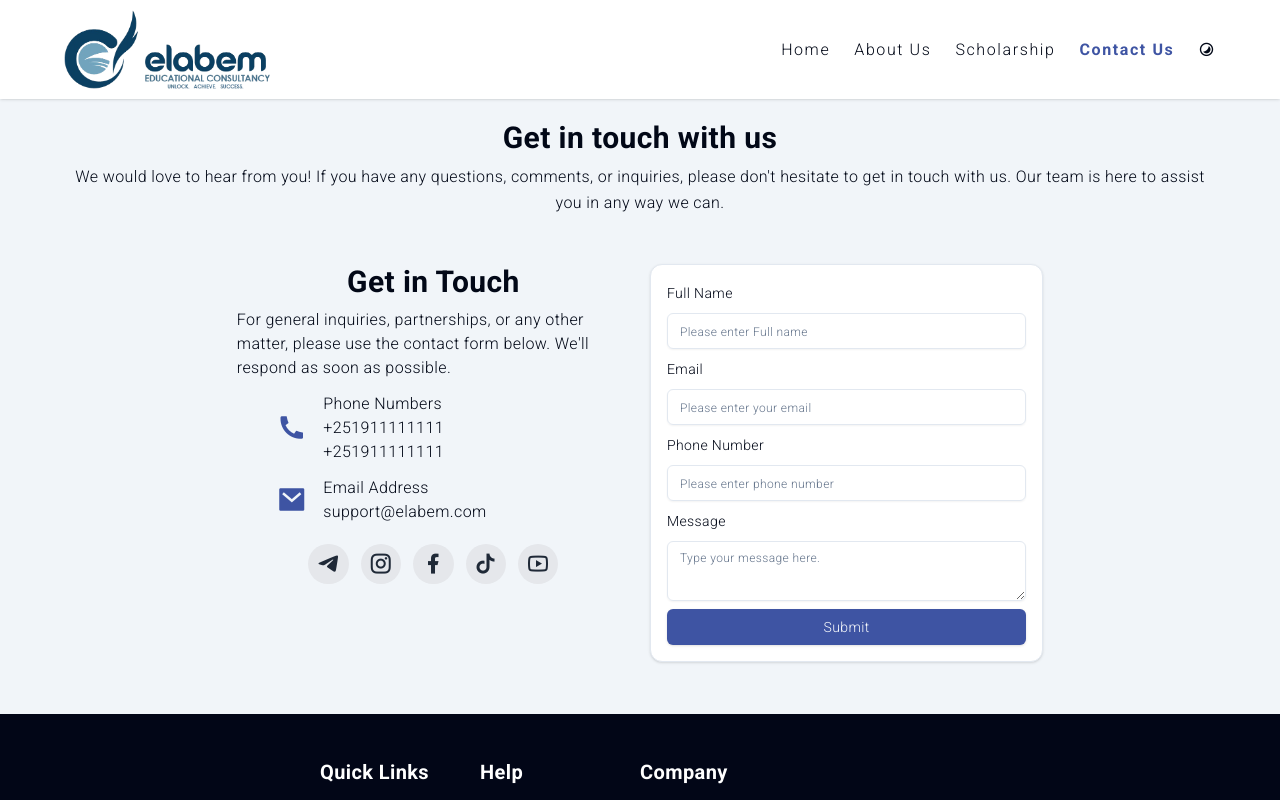
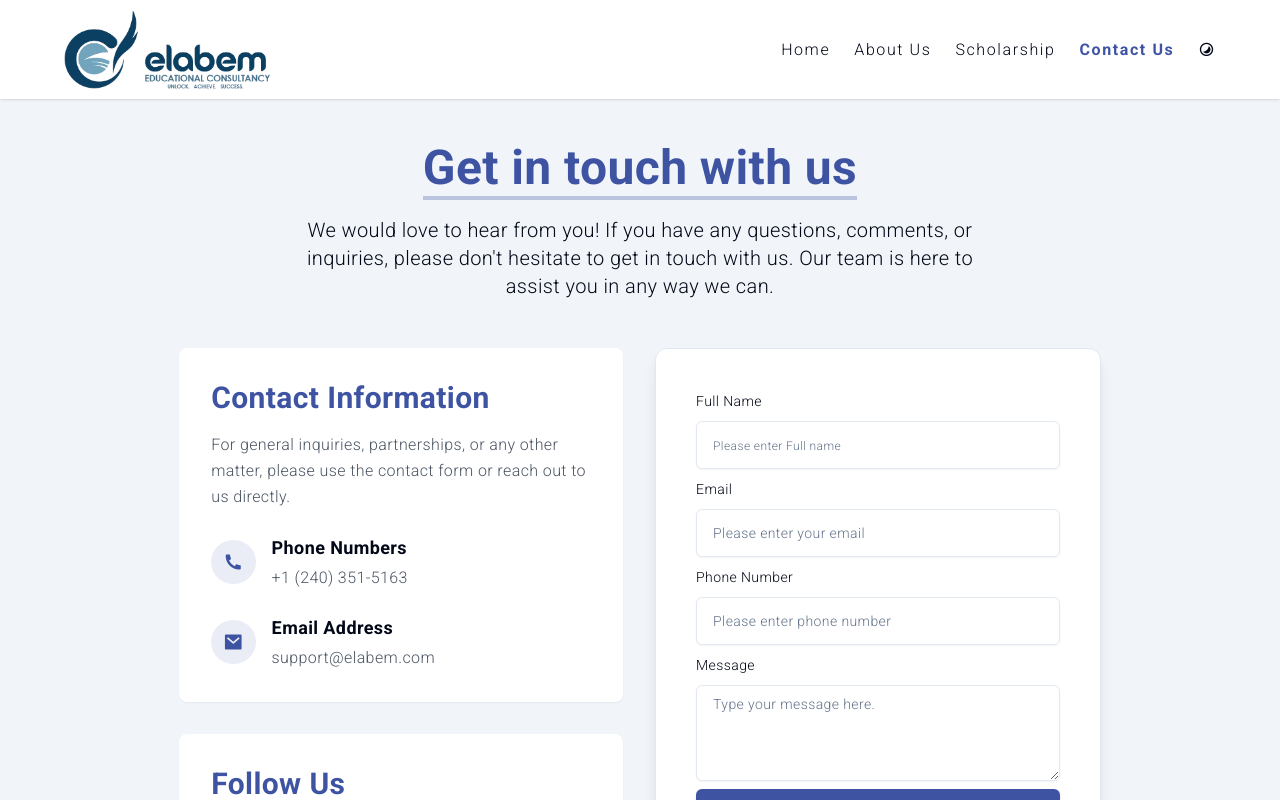
Before and after one commit to kasahun-welela/elabem, a Next.js app: page /contact-us in a window 1280 px wide. Shown: the top 800 px of the page. Built offline with nearby package versions, Linux system fonts and the light colour scheme.

Commit message:
update contact us page based on feedback

```diff
--- a/app/contact-us/page.tsx
+++ b/app/contact-us/page.tsx
@@ -4,49 +4,66 @@ import { Card } from "@/components/ui/card";
 
 export default function page() {
   return (
-    <div className="w-[90%] mx-auto mt-24 py-6">
-      <div>
-        <h1 className="text-2xl md:text-3xl font-bold mb-2 text-center">
+    <div className="w-[90%] mx-auto mt-24 py-12">
+      <div className="text-center mb-12">
+        <h1 className="text-4xl md:text-5xl font-bold mb-6 text-primary relative inline-block">
           Get in touch with us
+          <span className="absolute -bottom-2 left-0 w-full h-1 bg-primary/30"></span>
         </h1>
-        <p className="text-base md:text-center leading-relaxed ">
+        <p className="text-lg md:text-xl max-w-2xl mx-auto">
           We would love to hear from you! If you have any questions, comments,
           or inquiries, please don&apos;t hesitate to get in touch with us. Our
           team is here to assist you in any way we can.
         </p>
       </div>
 
-      <div className="md:flex gap-5 md:mt-10 md:w-[70%] mx-auto">
-        <div className="basis-1/2">
-          <h2 className="text-center text-xl md:text-3xl py-2 font-semibold">
-            Get in Touch
+      <div className="md:flex gap-8 md:w-[80%] mx-auto">
+        <div className="basis-1/2 space-y-8">
+          <div className="bg-white dark:bg-slate-950 p-8 rounded-lg shadow-sm">
+            <h2 className="text-2xl md:text-3xl font-semibold mb-4 text-primary">
+              Contact Information
             </h2>
-          <p className="leading-relaxed  md:text-base ">
-            For general inquiries, partnerships, or any other matter, please use
-            the contact form below. We&apos;ll respond as soon as possible.
+            <p className="text-gray-600 dark:text-gray-300 leading-relaxed mb-6">
+              For general inquiries, partnerships, or any other matter, please
+              use the contact form or reach out to us directly.
             </p>
 
-          <div className="flex items-center gap-4 ml-6 md:ml-10 my-3">
-            <i className="ri-phone-fill text-primary text-2xl md:text-3xl"></i>
+            <div className="space-y-6">
+              <div className="flex items-center gap-4">
+                <div className="bg-primary/10 px-3 py-2 rounded-full">
+                  <i className="ri-phone-fill text-primary text-xl"></i>
+                </div>
                 <div>
-              <h1 className=" text-lg md:text-base ">Phone Numbers</h1>
-              <p className="leading-relaxed  md:text-base ">+251911111111</p>
-              <p className="leading-relaxed  md:text-base ">+251911111111</p>
+                  <h3 className="text-lg font-semibold mb-1">Phone Numbers</h3>
+                  <p className="text-gray-600 dark:text-gray-300">
+                    +1 (240) 351-5163
+                  </p>
                 </div>
               </div>
-          <div className="flex items-center gap-4 ml-6 md:ml-10 my-3">
-            <i className="ri-mail-fill text-primary text-2xl md:text-3xl"></i>
 
+              <div className="flex items-center gap-4">
+                <div className="bg-primary/10 px-3 py-2  rounded-full">
+                  <i className="ri-mail-fill text-primary text-xl"></i>
+                </div>
                 <div>
-              <p className=" text-lg md:text-base ">Email Address</p>
-              <p className="leading-relaxed  md:text-base ">
+                  <h3 className="text-lg font-semibold mb-1">Email Address</h3>
+                  <p className="text-gray-600 dark:text-gray-300">
                     support@elabem.com
                   </p>
                 </div>
               </div>
+            </div>
+          </div>
+
+          <div className="mt-8 bg-white dark:bg-slate-950 p-8 rounded-lg shadow-sm">
+            <h2 className="text-2xl md:text-3xl font-semibold mb-4 text-primary">
+              Follow Us
+            </h2>
             <SocialMedia />
           </div>
-        <Card className="basis-1/2 max-w-md my-2">
+        </div>
+
+        <Card className="basis-1/2 p-6 shadow-lg mt-8 md:mt-0 ">
           <ContactUs />
         </Card>
       </div>
--- a/components/ContactUs.tsx
+++ b/components/ContactUs.tsx
@@ -71,7 +71,7 @@ export function ContactUs() {
               <FormControl>
                 <Input
                   placeholder="Please enter Full name"
-                  className="placeholder:text-xs"
+                  className="placeholder:text-xs h-12 px-4 text-base"
                   {...field}
                 />
               </FormControl>
@@ -88,7 +88,7 @@ export function ContactUs() {
               <FormControl>
                 <Input
                   placeholder="Please enter your email"
-                  className="placeholder:text-xs"
+                  className="h-12 px-4 text-base "
                   {...field}
                 />
               </FormControl>
@@ -105,7 +105,7 @@ export function ContactUs() {
               <FormControl>
                 <Input
                   placeholder="Please enter phone number"
-                  className="placeholder:text-xs"
+                  className="h-12 px-4 text-base "
                   {...field}
                 />
               </FormControl>
@@ -122,7 +122,7 @@ export function ContactUs() {
               <FormControl>
                 <Textarea
                   placeholder="Type your message here."
-                  className="placeholder:text-xs"
+                  className="h-24 px-4 text-base "
                   {...field}
                 />
               </FormControl>
@@ -130,7 +130,7 @@ export function ContactUs() {
             </FormItem>
           )}
         />
-        <Button type="submit" className="w-full">
+        <Button type="submit" className="w-full h-12">
           {isLoading ? "Loading ..." : "Submit"}
         </Button>
       </form>
--- a/components/SocialMedia.tsx
+++ b/components/SocialMedia.tsx
@@ -2,7 +2,7 @@ import Link from "next/link";
 
 export default function SocialMedia() {
   return (
-    <div className="flex gap-3 justify-center items-center py-3 text-gray-800">
+    <div className="flex gap-3  items-center py-3 text-gray-800">
       <Link href=" https://t.me/elabemconsultancy" target="_blank">
         <i className="ri-telegram-2-fill text-2xl bg-gray-200 rounded-full py-2 px-2 hover:bg-primary hover:text-white"></i>
       </Link>
```
Lines whose indentation alone changed are shown as unchanged.
